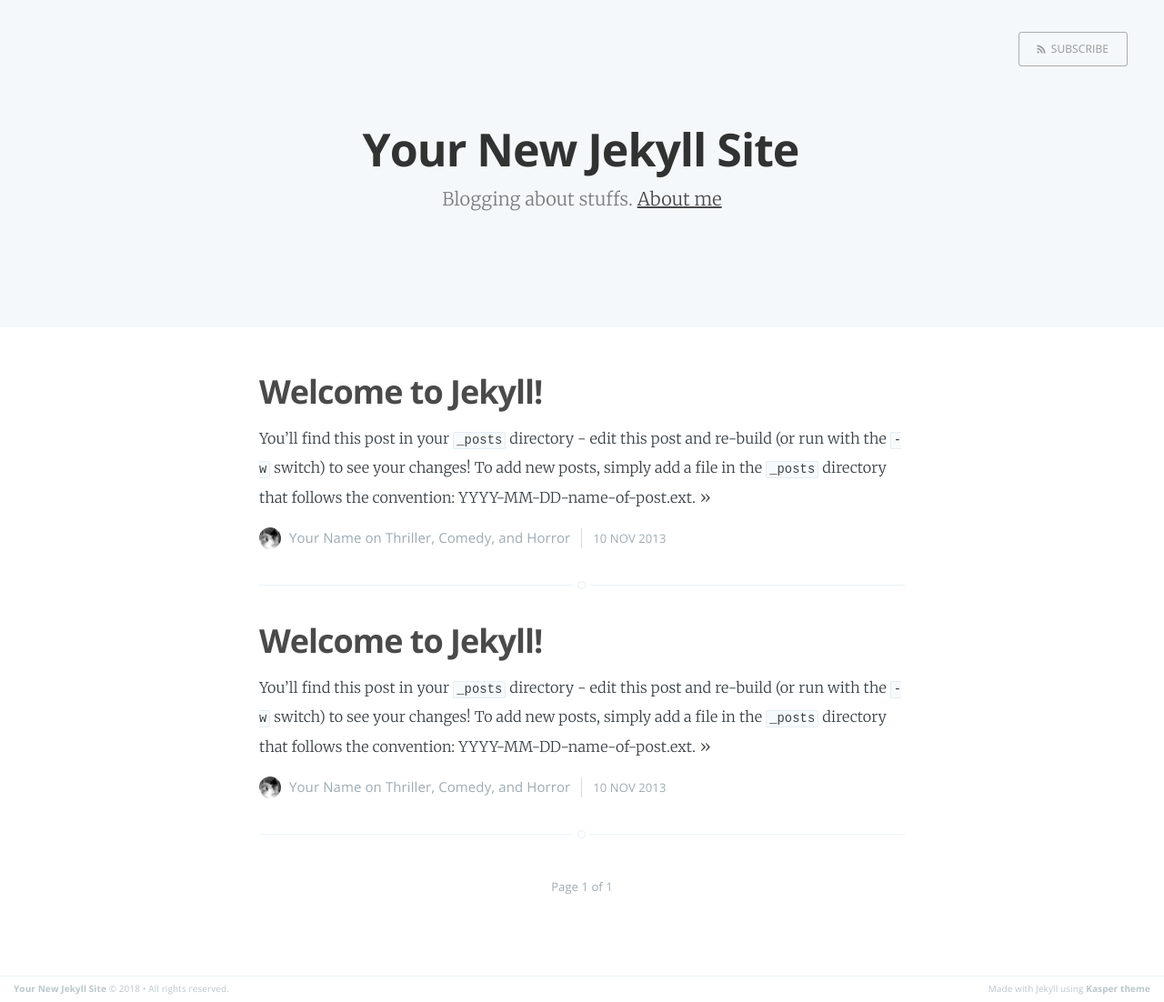
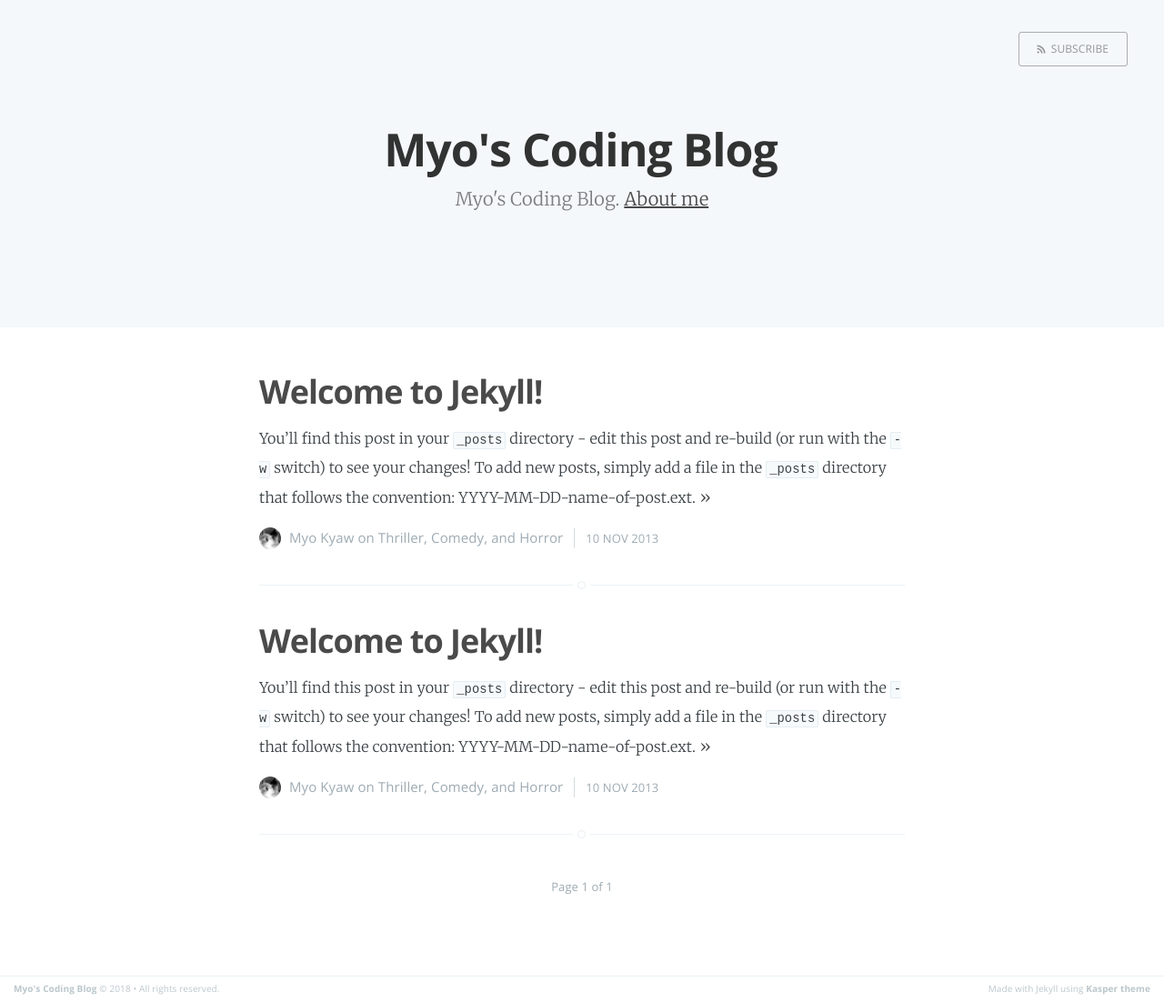
Before and after one commit to mkyaw/ideasintocode.github.io, a Jekyll site: the page built from index.html, in a window 1280 px wide. Shown: the whole page at 91% size. Built offline with Jekyll 4.4.1, drawn with Linux system fonts in a browser that asks for light colours; the list of posts is cut into pages by our own code.

Commit message:
Update config file to change highlighter and other details

```diff
--- a/_config.yml
+++ b/_config.yml
@@ -1,16 +1,16 @@
-name: Your New Jekyll Site
-description: Blogging about stuffs
-meta_description: "Your New Jekyll Site, Blogging about stuffs"
+name: Myo's Coding Blog
+description: Myo's Coding Blog
+meta_description: "Blogging about things a full stack developer encounter"
 
 markdown: kramdown
-highlighter: pygments
+highlighter: rogue
 logo: false
 paginate: 15
 baseurl: /
-domain_name: 'http://yourblog-domain.com'
-google_analytics: 'UA-XXXXXXXX-X'
+domain_name: 'http://mkyaw.github.io'
+google_analytics: ''
 gems: [jekyll-paginate]
 
 # Details for the RSS feed generator
-url:            'blog url'
-author:         'Your Name'
+url:            'http://mkyaw.github.io'
+author:         'Myo Kyaw'
```
